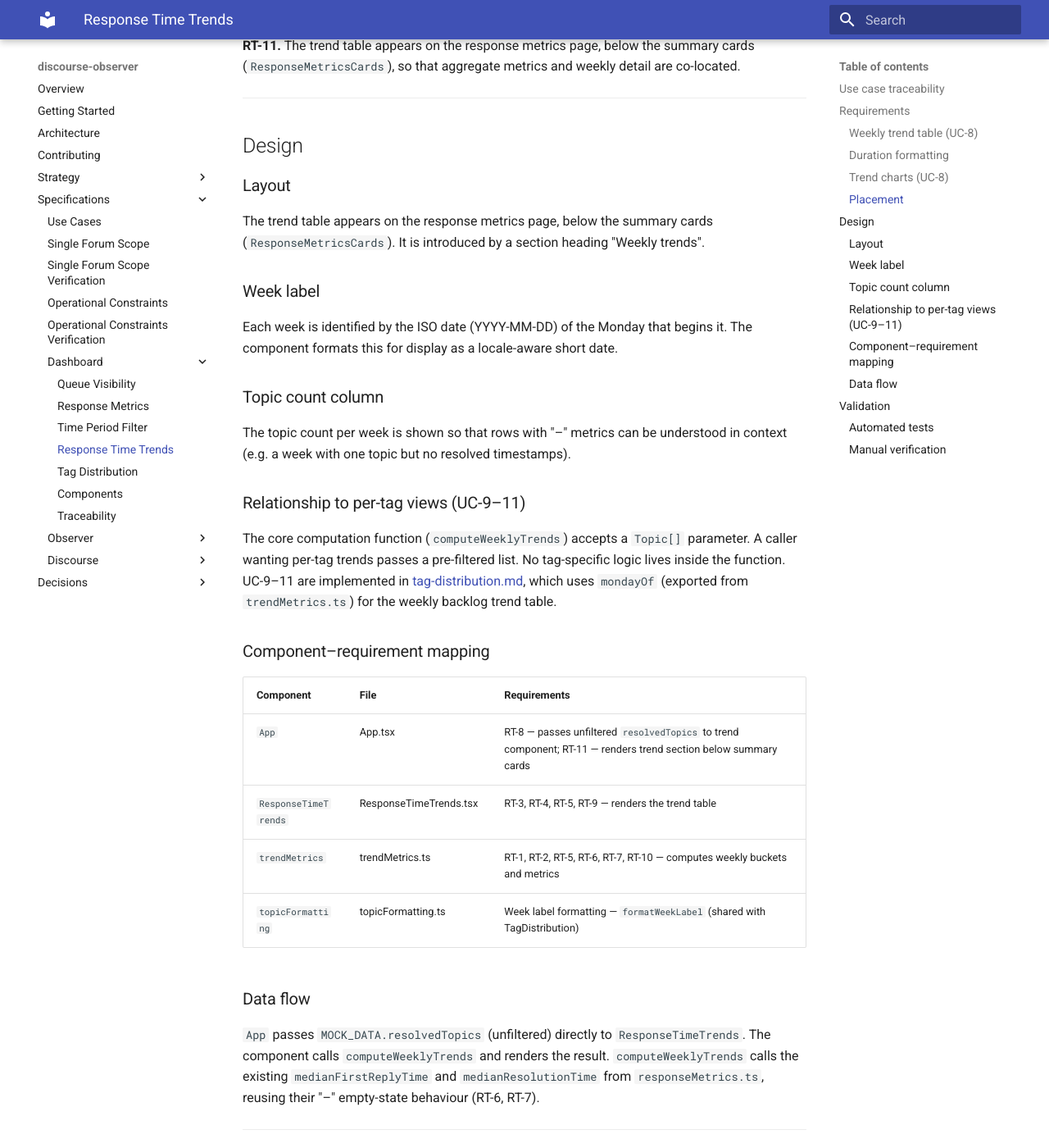
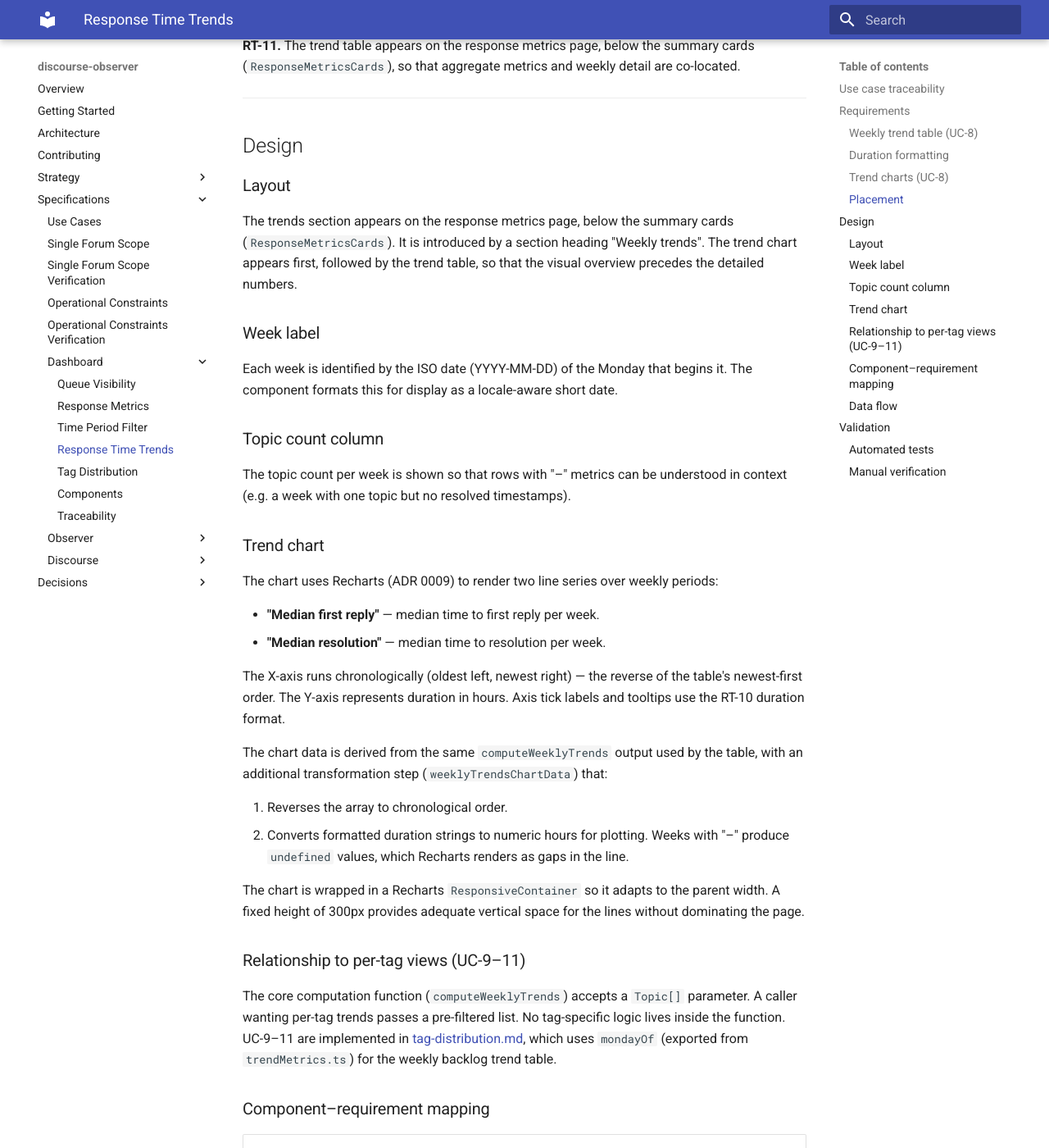
Before and after one commit to MorganDigitalAsyncTransparency/community, an MkDocs documentation site: the page built from discourse-observer/specs/dashboard/response-time-trends.md, in a window 1280 px wide and 1400 px high, scrolled down 2170 px. Shown: the whole window at 82% size. Built offline with MkDocs 1.6.1 and Material for MkDocs 9.7.7, drawn with Linux system fonts in a browser that asks for light colours; some of the changed text lies outside the part shown.

Commit message:
Update design docs for UC-8 trend charts and accept ADR 0009
- dashboard-components.md: add ResponseTimeTrendChart spec, update constraints
- traceability.md: add RT-12–RT-18 verification mapping
- response-time-trends.md: add chart design section and data flow
- ADR 0009: change status from Proposed to Accepted

Co-Authored-By: Claude Opus 4.6 (1M context) <noreply@anthropic.com>

```diff
--- a/discourse-observer/specs/dashboard/response-time-trends.md
+++ b/discourse-observer/specs/dashboard/response-time-trends.md
@@ -67,7 +67,7 @@ This file defines *what* the user sees and why. [dashboard-components.md](dashbo
 
 ### Layout
 
-The trend table appears on the response metrics page, below the summary cards (`ResponseMetricsCards`). It is introduced by a section heading "Weekly trends".
+The trends section appears on the response metrics page, below the summary cards (`ResponseMetricsCards`). It is introduced by a section heading "Weekly trends". The trend chart appears first, followed by the trend table, so that the visual overview precedes the detailed numbers.
 
 ### Week label
 
@@ -76,6 +76,22 @@ Each week is identified by the ISO date (YYYY-MM-DD) of the Monday that begins i
 ### Topic count column
 
 The topic count per week is shown so that rows with "–" metrics can be understood in context (e.g. a week with one topic but no resolved timestamps).
+
+### Trend chart
+
+The chart uses Recharts (ADR 0009) to render two line series over weekly periods:
+
+- **"Median first reply"** — median time to first reply per week.
+- **"Median resolution"** — median time to resolution per week.
+
+The X-axis runs chronologically (oldest left, newest right) — the reverse of the table's newest-first order. The Y-axis represents duration in hours. Axis tick labels and tooltips use the RT-10 duration format.
+
+The chart data is derived from the same `computeWeeklyTrends` output used by the table, with an additional transformation step (`weeklyTrendsChartData`) that:
+
+1. Reverses the array to chronological order.
+2. Converts formatted duration strings to numeric hours for plotting. Weeks with "–" produce `undefined` values, which Recharts renders as gaps in the line.
+
+The chart is wrapped in a Recharts `ResponsiveContainer` so it adapts to the parent width. A fixed height of 300px provides adequate vertical space for the lines without dominating the page.
 
 ### Relationship to per-tag views (UC-9–11)
 
@@ -86,13 +102,20 @@ The core computation function (`computeWeeklyTrends`) accepts a `Topic[]` parame
 | Component | File | Requirements |
 |-----------|------|-------------|
 | `App` | App.tsx | RT-8 — passes unfiltered `resolvedTopics` to trend component; RT-11 — renders trend section below summary cards |
-| `ResponseTimeTrends` | ResponseTimeTrends.tsx | RT-3, RT-4, RT-5, RT-9 — renders the trend table |
-| `trendMetrics` | trendMetrics.ts | RT-1, RT-2, RT-5, RT-6, RT-7, RT-10 — computes weekly buckets and metrics |
-| `topicFormatting` | topicFormatting.ts | Week label formatting — `formatWeekLabel` (shared with TagDistribution) |
+| `ResponseTimeTrends` | ResponseTimeTrends.tsx | RT-3, RT-4, RT-5, RT-9, RT-18 — renders chart then table |
+| `ResponseTimeTrendChart` | ResponseTimeTrendChart.tsx | RT-12, RT-13, RT-14, RT-15, RT-16, RT-17 — renders the Recharts line chart |
+| `trendMetrics` | trendMetrics.ts | RT-1, RT-2, RT-5, RT-6, RT-7, RT-10 — computes weekly buckets and metrics; `weeklyTrendsChartData` converts to chart-ready numeric format |
+| `topicFormatting` | topicFormatting.ts | Week label formatting — `formatWeekLabel` (shared with TagDistribution); `formatDuration` used by chart tooltip (RT-14) |
 
 ### Data flow
 
-`App` passes `MOCK_DATA.resolvedTopics` (unfiltered) directly to `ResponseTimeTrends`. The component calls `computeWeeklyTrends` and renders the result. `computeWeeklyTrends` calls the existing `medianFirstReplyTime` and `medianResolutionTime` from `responseMetrics.ts`, reusing their "–" empty-state behaviour (RT-6, RT-7).
+`App` passes `MOCK_DATA.resolvedTopics` (unfiltered) directly to `ResponseTimeTrends`. The component calls `computeWeeklyTrends` and renders both the chart and the table from the result.
+
+For the table: `computeWeeklyTrends` returns `WeeklyTrend[]` with formatted strings, rendered directly.
+
+For the chart: `weeklyTrendsChartData` transforms `WeeklyTrend[]` into `TrendChartPoint[]` with numeric hour values suitable for Recharts. This transformation reverses to chronological order and parses formatted durations back to hours. Weeks with "–" produce `undefined` values, rendered as line gaps.
+
+`computeWeeklyTrends` calls the existing `medianFirstReplyTime` and `medianResolutionTime` from `responseMetrics.ts`, reusing their "–" empty-state behaviour (RT-6, RT-7).
 
 ---
 
```
Also changed, not shown: discourse-observer/docs/decisions/0009-chart-library.md (+1 -1 lines), discourse-observer/specs/dashboard/dashboard-components.md (+28 -3 lines), discourse-observer/specs/dashboard/traceability.md (+1 -1 lines).
